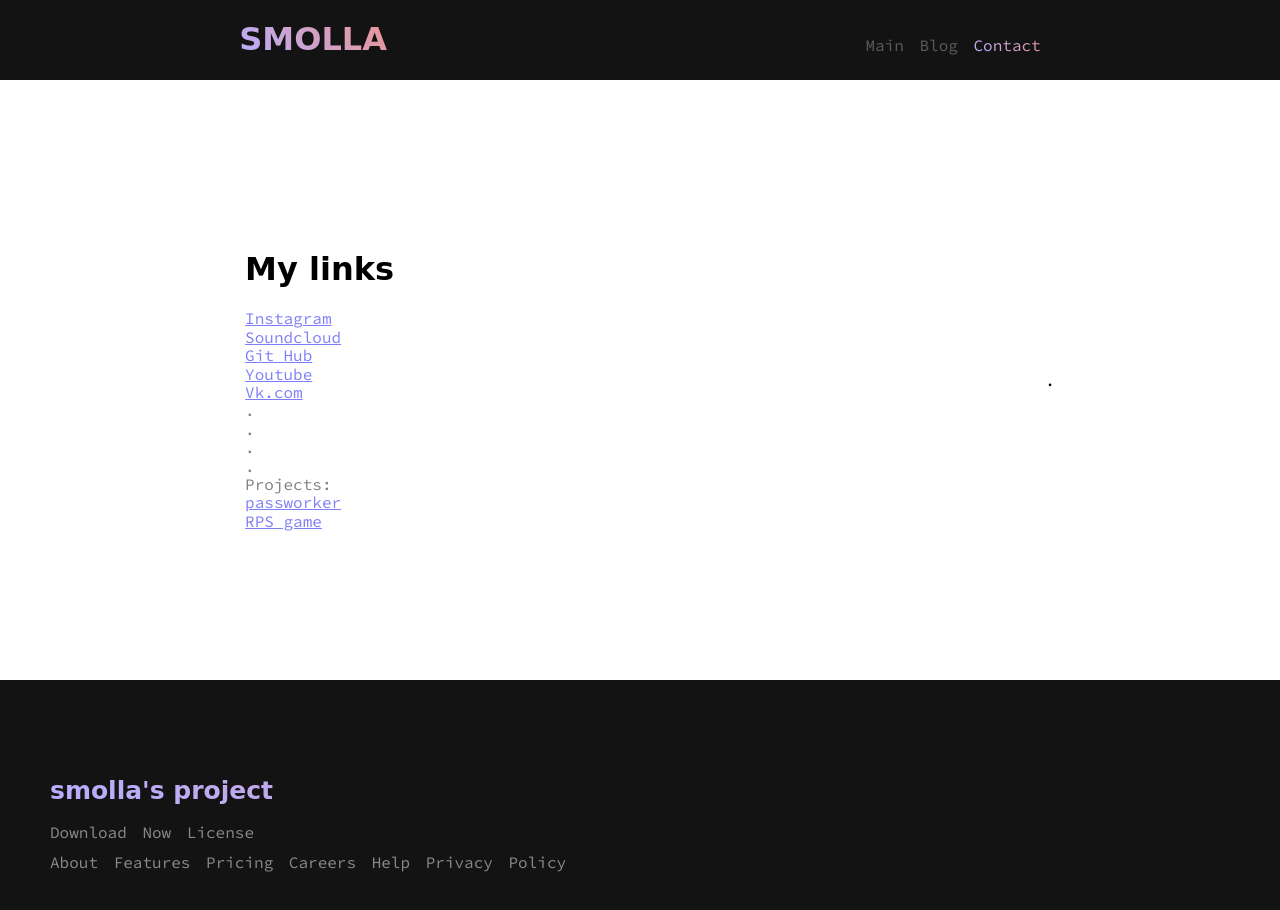
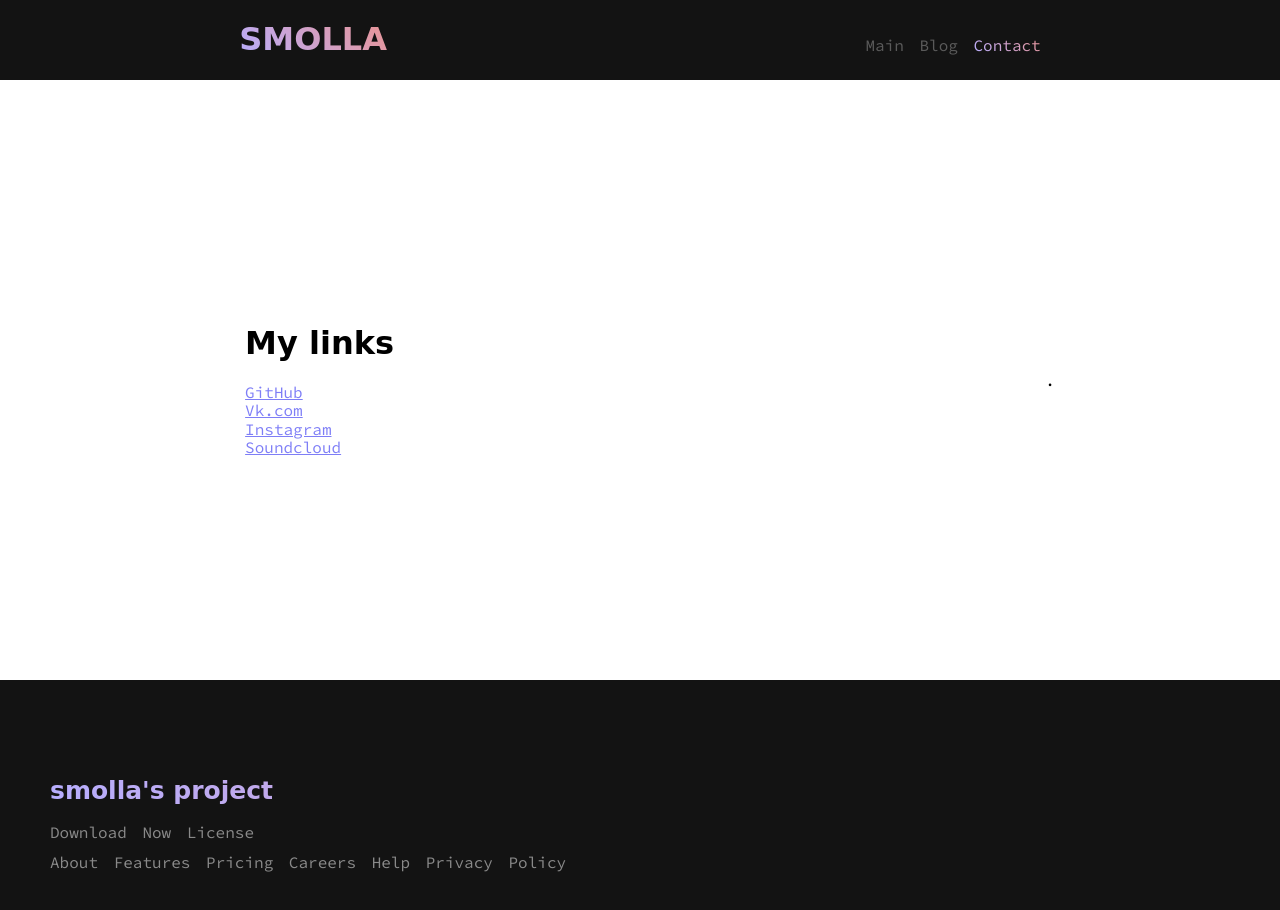
Before and after one commit to sm011a/passworker, a plain HTML site: page Contact.html in a window 1280 px wide. Drawn offline with Linux system fonts and the light colour scheme; a web font is replaced by a local one.

Commit message:
Update Contact.html

```diff
--- a/Contact.html
+++ b/Contact.html
@@ -25,18 +25,10 @@
         <div class="list-one_left">
             <h1>My links</h1>
             <nav>
+                <p><a href="https://github.com/sm011a">GitHub</a></p>
+                <p><a href="https://vk.com/smollov">Vk.com</a></p>
                 <p><a href="https://www.instagram.com/sm011a/">Instagram</a></p>
                 <p><a href="https://soundcloud.com/sm011a">Soundcloud</a></p>
-                <p><a href="https://github.com/sm011a">Git Hub</a></p>
-                <p><a href="https://www.youtube.com/channel/UCHs9WPC5hC2yz2lIje4Ns6Q?view_as=subscriber">Youtube</a></p>
-                <p><a href="https://vk.com/smollov">Vk.com</a></p>
-                <p>.</p>
-                <p>.</p>
-                <p>.</p>
-                <p>.</p>
-                <p>Projects:</p>
-                <p><a href="https://sm011a.github.io/passworker/">passworker</a></p>
-                <p><a href="https://sm011a.github.io/RPS-game/">RPS game</a></p>
             </nav>
         </div>
         <div class="list-one_right">
```
